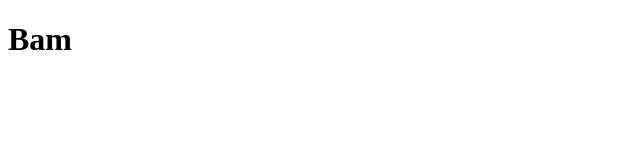
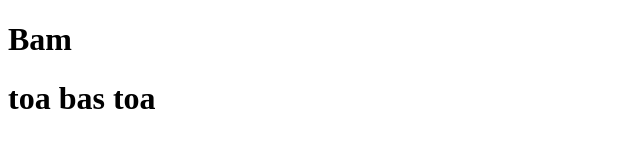
Before and after one commit to DedoCvele/Implementacija-na-Resenie, a plain HTML site: page index.html in a window 1280 px wide. Shown: the whole page, without its empty margins (0-640 px from the left). Drawn offline with Linux system fonts and the light colour scheme.

Commit message:
test lol

```diff
--- a/index.html
+++ b/index.html
@@ -7,5 +7,6 @@
 </head>
 <body>
     <h1>Bam</h1>
+    <h1>toa bas toa</h1>
 </body>
 </html>
```
